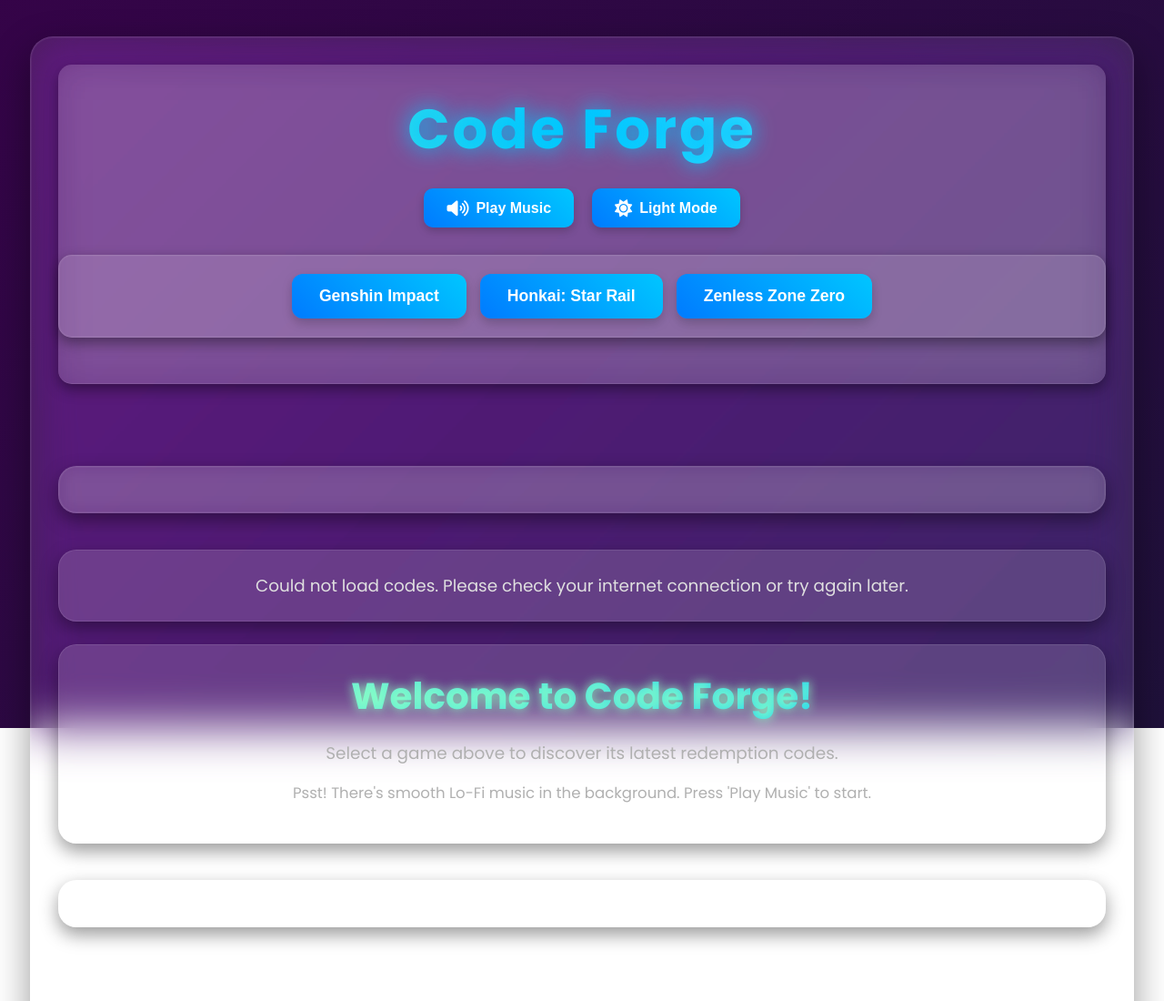
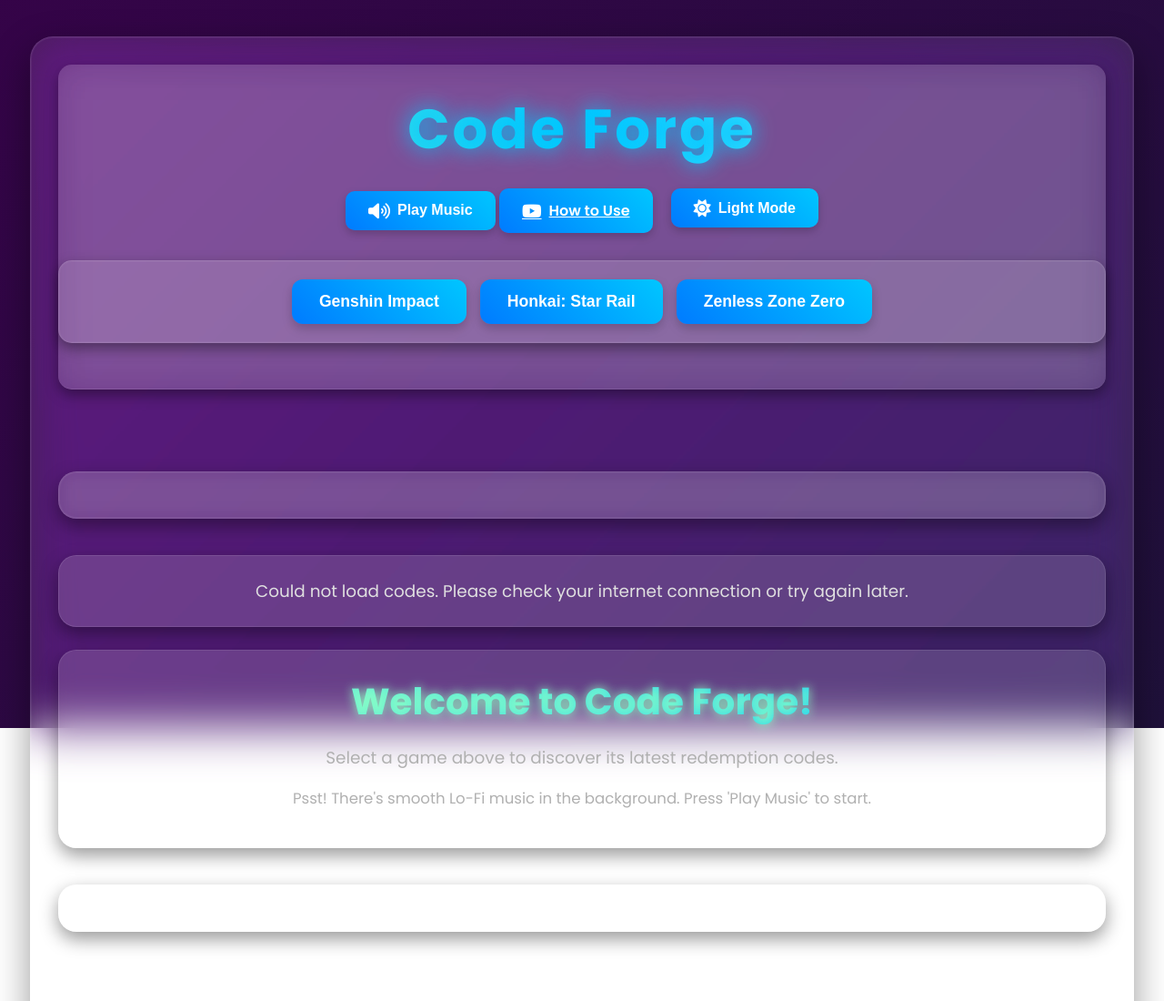
Before and after one commit to hznlder/hjdbvyuyrbjkkiahhvbkiyoo, a plain HTML site: page index.html in a window 1280 px wide. Shown: the top 1100 px of the page at 91% size. Drawn offline with Linux system fonts and the light colour scheme; no server answers.

Commit message:
Update index.html

```diff
--- a/index.html
+++ b/index.html
@@ -49,6 +49,9 @@
                     <button id="music-toggle" class="control-button">
                         <i class="fas fa-volume-up"></i> Play Music
                     </button>
+                    <a href="https://youtube.com/shorts/kycmJxsl9Tg?si=QdbV8aRiBIKs49Wh" target="_blank" rel="noopener noreferrer" class="control-button">
+                        <i class="fab fa-youtube"></i> How to Use
+                    </a>
                 </div>
                 <div class="theme-controls">
                     <button id="theme-toggle" class="control-button">
```
